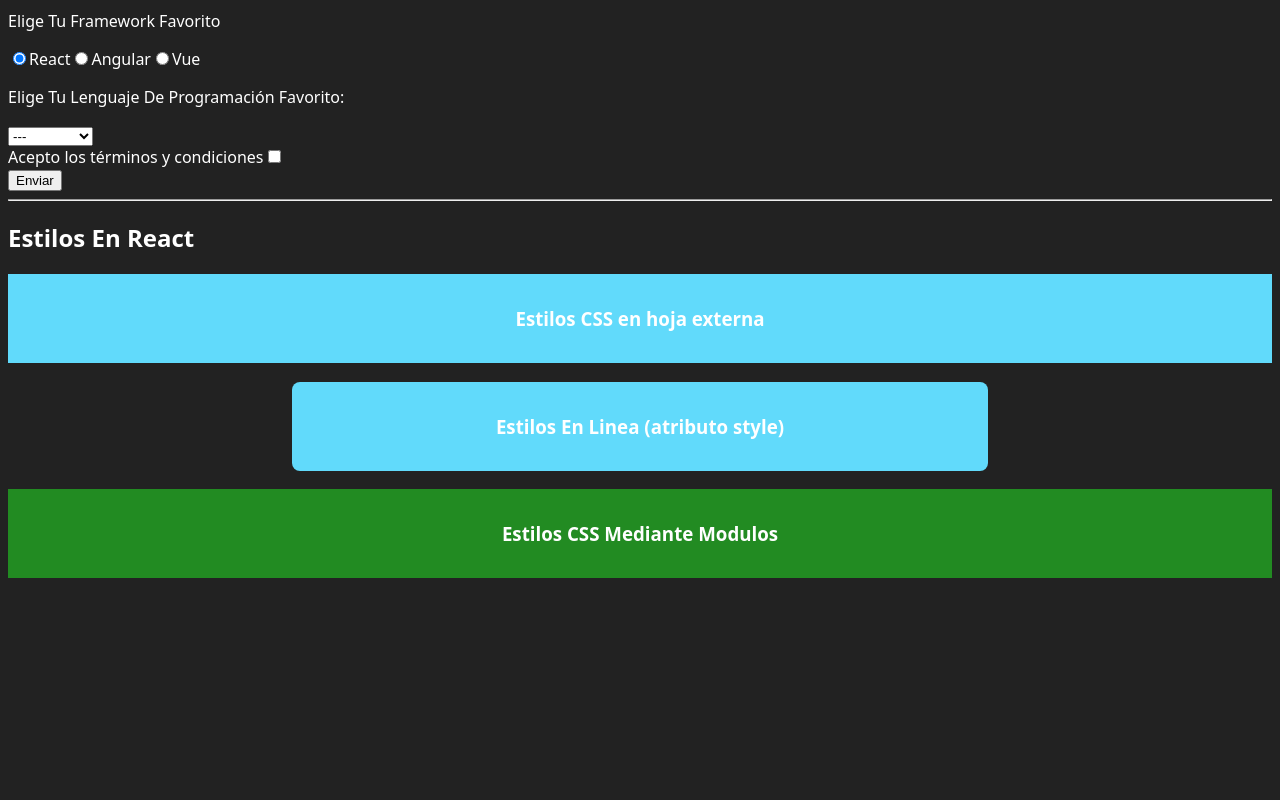
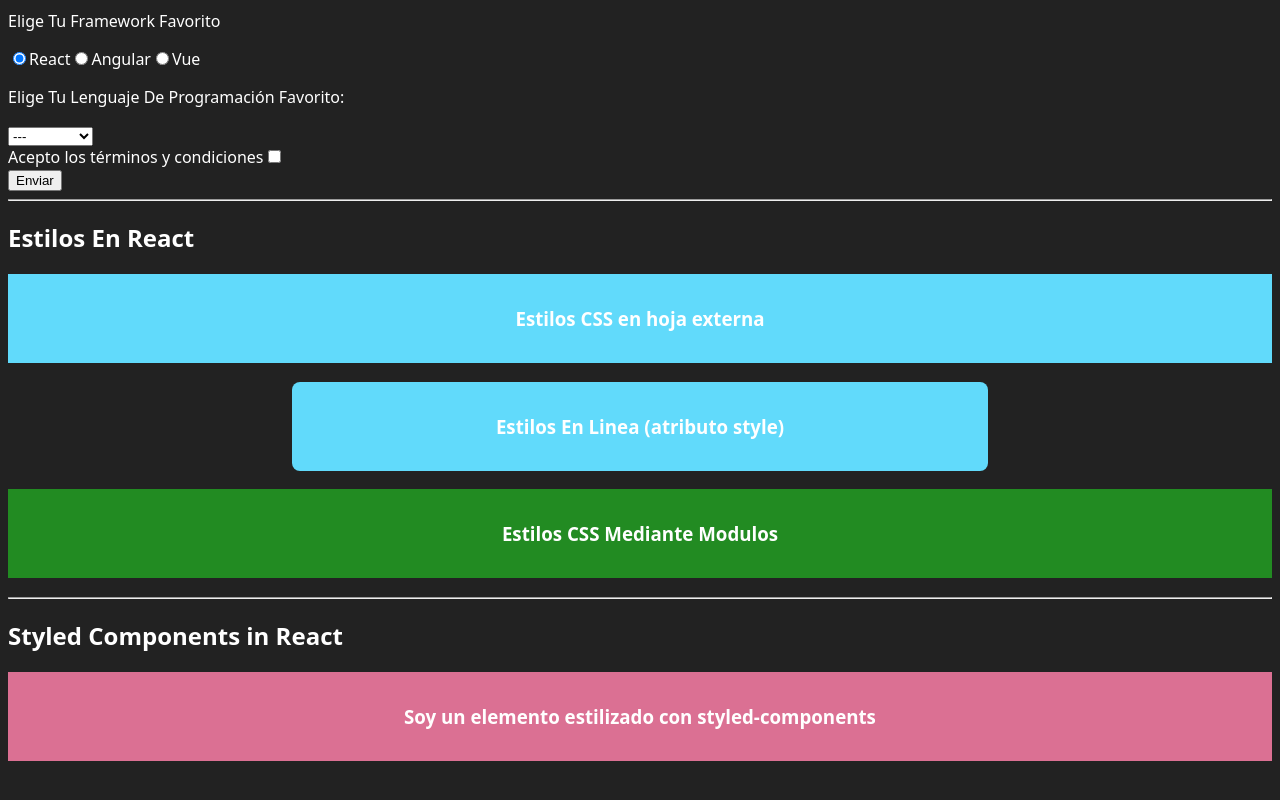
Before and after one commit to manuellpz/WebCourses, a React (Vite) app in the folder curso-react/: page / in a window 1280 px wide. Shown: the part 2864-3664 px from the top of the page. Before the commit the page ends 3557 px from the top, so only its background shows below. Built offline with nearby package versions, Linux system fonts and the light colour scheme; no server answers.

Commit message:
Styled-Components

```diff
--- a/curso-react/package.json
+++ b/curso-react/package.json
@@ -12,7 +12,8 @@
   "dependencies": {
     "prop-types": "^15.8.1",
     "react": "^18.2.0",
-    "react-dom": "^18.2.0"
+    "react-dom": "^18.2.0",
+    "styled-components": "^6.1.1"
   },
   "devDependencies": {
     "@types/react": "^18.2.15",
--- a/curso-react/src/App.jsx
+++ b/curso-react/src/App.jsx
@@ -19,6 +19,7 @@
 import Referencias from "./Components/Referencias";
 import Formularios from "./Components/Formularios";
 import Estilos from "./Components/Estilos";
+import ComponentesEstilizados from "./Components/ComponentesEstilizados";
 
 function App() {
   const stations = ["Spring", "Summer", "Fall / Autumn", "Winter"];
@@ -77,6 +78,8 @@
       <Formularios />
       <hr />
       <Estilos />
+      <hr />
+      <ComponentesEstilizados />
       <br />
       <br />
       <br />
--- /dev/null
+++ b/curso-react/src/Components/ComponentesEstilizados.jsx
@@ -0,0 +1,27 @@
+import React from "react";
+import styled from "styled-components";
+
+//Estilos CSS con Styled-Components
+let mainColor = "#db7093",
+  mainColor80 = "#db709380";
+
+const setTransitionTime = (time) => `all ${time} ease-in-out`;
+
+const MyH3 = styled.h3`
+  padding: 2rem;
+  text-align: center;
+  background: ${mainColor};
+  transition: ${setTransitionTime("0.5s")};
+  &:hover {
+    background: ${mainColor80};
+  }
+`;
+
+export default function ComponentesEstilizados() {
+  return (
+    <>
+      <h2>Styled Components in React</h2>
+      <MyH3>Soy un elemento estilizado con styled-components</MyH3>
+    </>
+  );
+}
```
Also changed, not shown: 1 other file (tests, documents, lock files or other folders).
